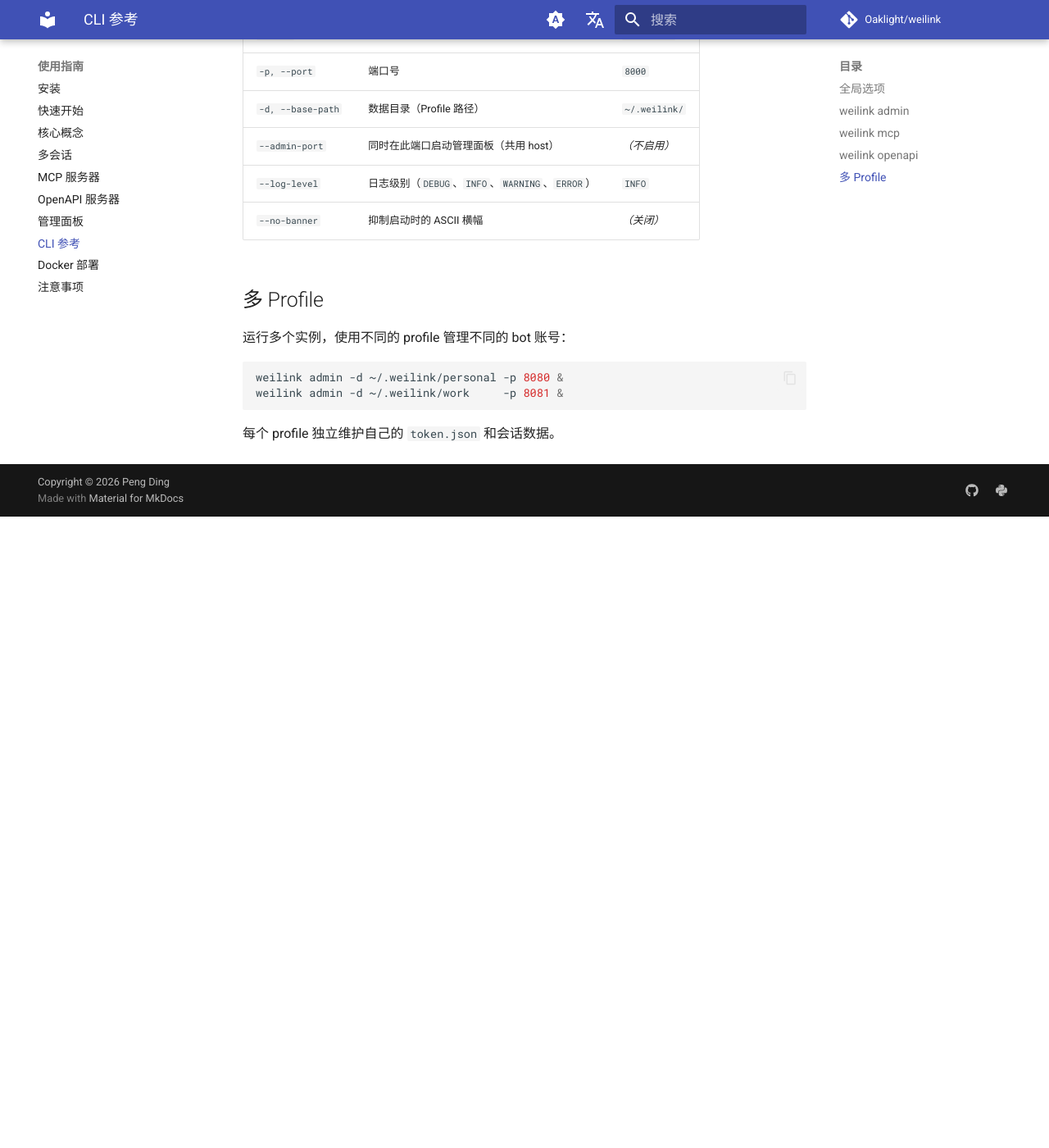
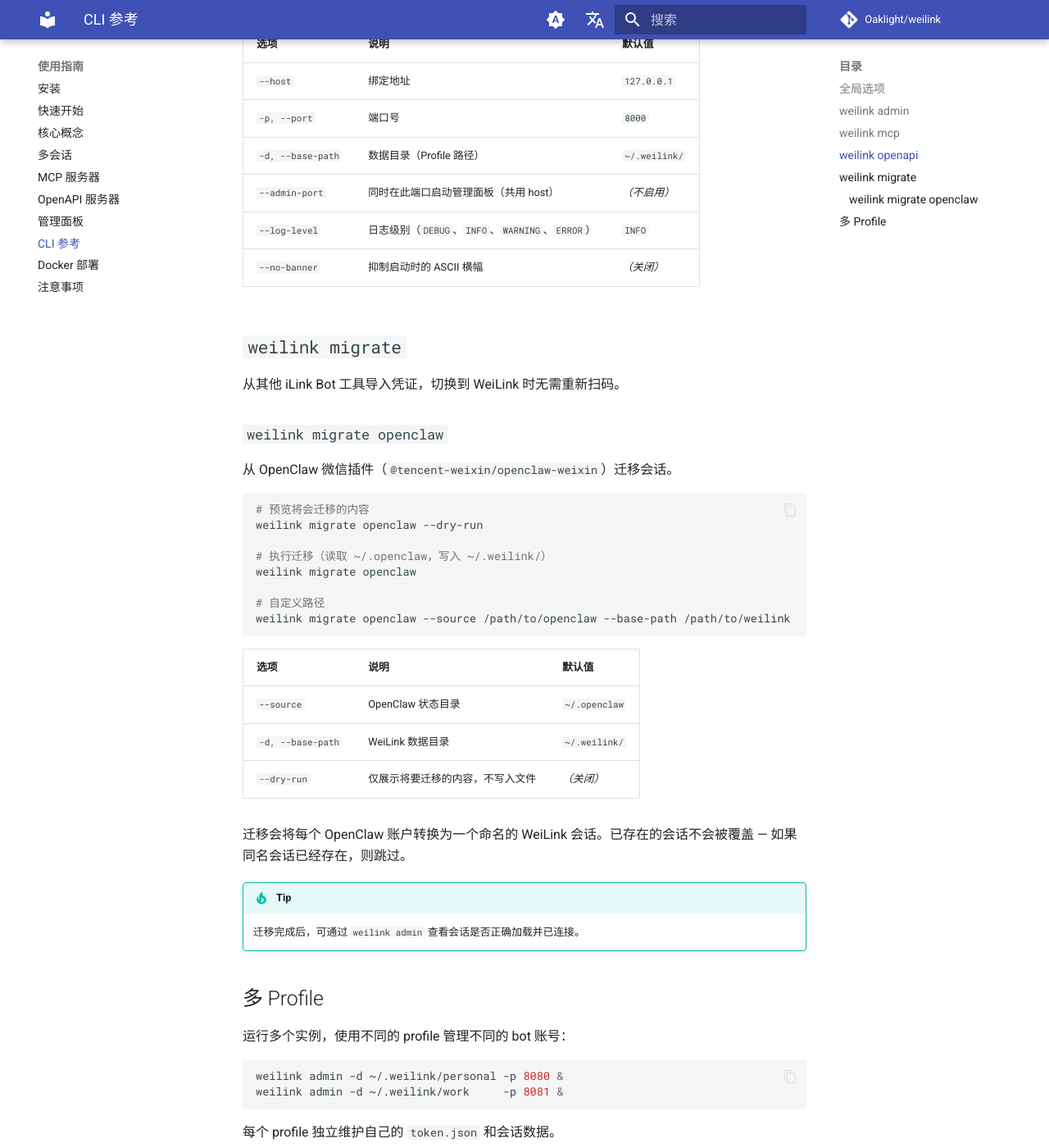
Before and after one commit to Oaklight/weilink, an MkDocs documentation site: the page built from docs/usage/cli.md, in a window 1280 px wide and 1400 px high, scrolled down 1953 px. Shown: the whole window at 82% size. Built offline with MkDocs 1.6.1 and Material for MkDocs 9.7.7, drawn with Linux system fonts in a browser that asks for light colours; comment, search, counter and statistics services are not loaded; before the commit the page ends 2583 px from its top, so only the background shows below that; some of the changed text lies outside the part shown.

Commit message:
Add migrate CLI docs and changelog entry

````diff
--- a/docs/usage/cli.md
+++ b/docs/usage/cli.md
@@ -1,6 +1,6 @@
 # CLI 参考
 
-`weilink` 命令提供三个子命令，适用于不同的部署场景：
+`weilink` 命令提供部署、服务器管理和凭证迁移等子命令：
 
 ```bash
 # 仅管理面板
@@ -17,6 +17,9 @@ weilink openapi --host 0.0.0.0 -p 8000
 
 # OpenAPI 服务器 + 管理面板，同一进程
 weilink openapi --host 0.0.0.0 -p 8000 --admin-port 8080
+
+# 从 OpenClaw 迁移凭证
+weilink migrate openclaw
 ```
 
 ## 全局选项
@@ -67,6 +70,36 @@ weilink openapi --host 0.0.0.0 -p 8000 --admin-port 8080
 | `--log-level` | 日志级别（`DEBUG`、`INFO`、`WARNING`、`ERROR`） | `INFO` |
 | `--no-banner` | 抑制启动时的 ASCII 横幅 | *（关闭）* |
 
+## `weilink migrate`
+
+从其他 iLink Bot 工具导入凭证，切换到 WeiLink 时无需重新扫码。
+
+### `weilink migrate openclaw`
+
+从 OpenClaw 微信插件（`@tencent-weixin/openclaw-weixin`）迁移会话。
+
+```bash
+# 预览将会迁移的内容
+weilink migrate openclaw --dry-run
+
+# 执行迁移（读取 ~/.openclaw，写入 ~/.weilink/）
+weilink migrate openclaw
+
+# 自定义路径
+weilink migrate openclaw --source /path/to/openclaw --base-path /path/to/weilink
+```
+
+| 选项 | 说明 | 默认值 |
+|------|------|--------|
+| `--source` | OpenClaw 状态目录 | `~/.openclaw` |
+| `-d, --base-path` | WeiLink 数据目录 | `~/.weilink/` |
+| `--dry-run` | 仅展示将要迁移的内容，不写入文件 | *（关闭）* |
+
+迁移会将每个 OpenClaw 账户转换为一个命名的 WeiLink 会话。已存在的会话不会被覆盖 — 如果同名会话已经存在，则跳过。
+
+!!! tip
+    迁移完成后，可通过 `weilink admin` 查看会话是否正确加载并已连接。
+
 ## 多 Profile
 
 运行多个实例，使用不同的 profile 管理不同的 bot 账号：
````
Also changed, not shown: docs/changelog.md (+1 -0 lines).
